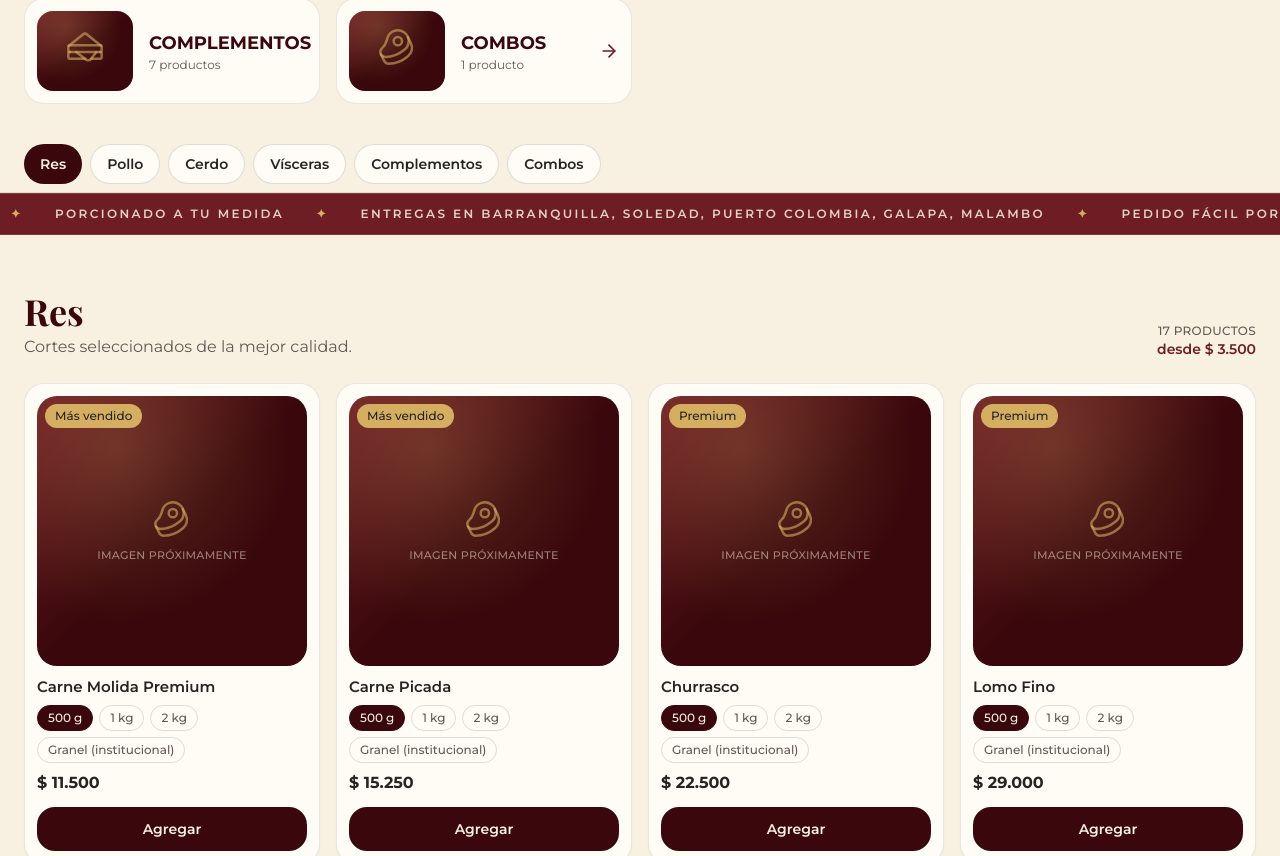
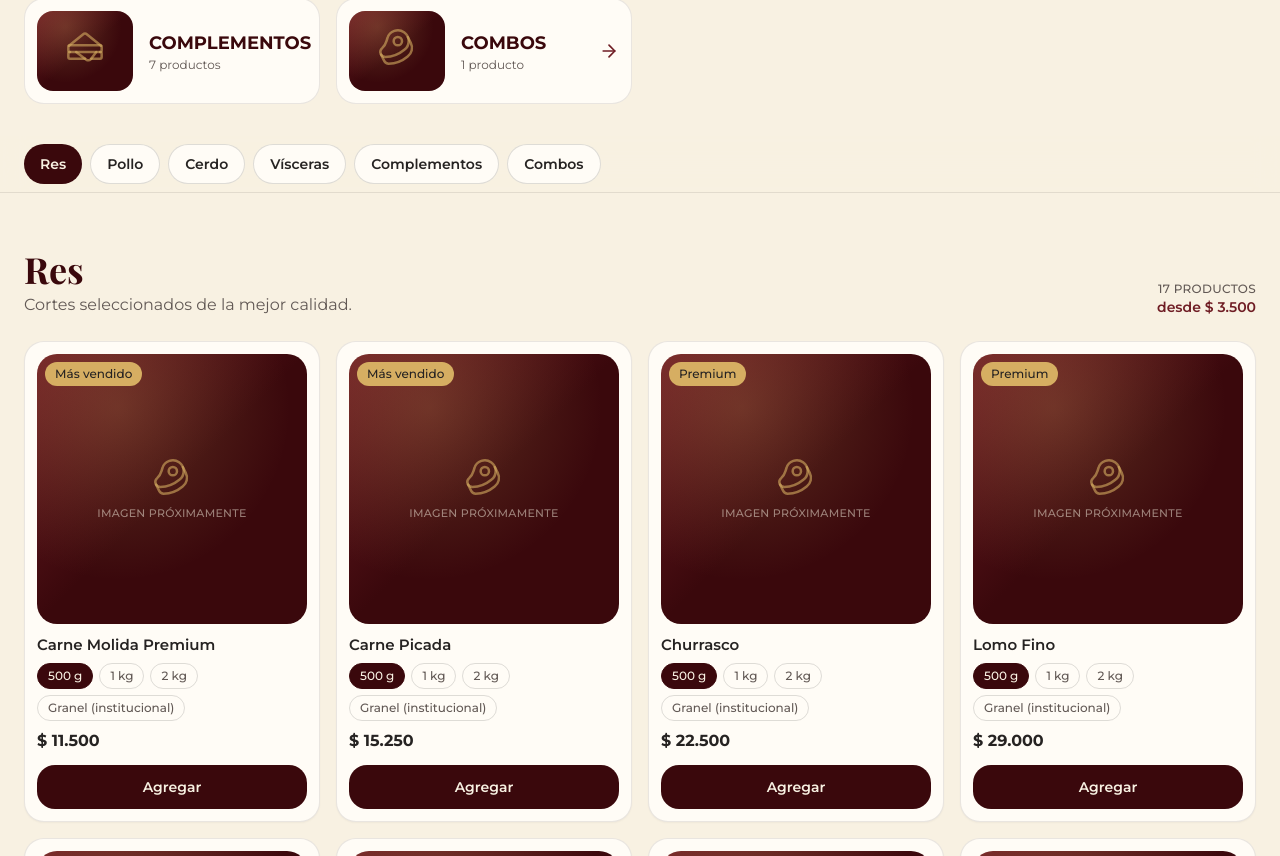
Before and after one commit to Sowi22/VANTRO, a Next.js app: page / in a window 1280 px wide. Shown: the part 824-1680 px from the top of the page. Built offline with nearby package versions, Linux system fonts and the light colour scheme.

Commit message:
Quita la cinta animada de beneficios
Co-Authored-By: Claude Opus 5.5 <noreply@anthropic.com>

```diff
--- a/src/app/globals.css
+++ b/src/app/globals.css
@@ -35,20 +35,6 @@ body {
   background: var(--color-background);
   color: var(--color-foreground);
   font-family: var(--font-sans), sans-serif;
-}
-
-/* Cinta de confianza que se desplaza sola (CSS puro, sin JS). */
-@keyframes marquee {
-  from {
-    transform: translateX(0);
-  }
-  to {
-    transform: translateX(-50%);
-  }
-}
-
-.animate-marquee {
-  animation: marquee 28s linear infinite;
 }
 
 /* Entrada del hero en CSS: se ve aunque el JS todavía no haya cargado. */
--- a/src/components/shared/TrustMarquee.tsx
+++ /dev/null
@@ -1,29 +0,0 @@
-import { coverageCities } from "@/config/brand";
-
-const items = [
-  "Empacado al vacío",
-  "Calidad constante",
-  "Porcionado a tu medida",
-  `Entregas en ${coverageCities.join(", ")}`,
-  "Pedido fácil por WhatsApp",
-];
-
-/** Cinta animada solo con CSS (se duplica el contenido para que el ciclo no se note). */
-export function TrustMarquee() {
-  return (
-    <div className="overflow-hidden border-y border-gold/20 bg-wine py-3" aria-label="Por qué VANTRO">
-      <div className="animate-marquee flex w-max gap-8 whitespace-nowrap">
-        {[...items, ...items].map((item, index) => (
-          <span
-            key={index}
-            aria-hidden={index >= items.length}
-            className="flex items-center gap-8 text-xs font-semibold uppercase tracking-[0.2em] text-ivory/85"
-          >
-            {item}
-            <span className="text-gold">✦</span>
-          </span>
-        ))}
-      </div>
-    </div>
-  );
-}
--- a/src/features/catalog/Catalog.tsx
+++ b/src/features/catalog/Catalog.tsx
@@ -2,7 +2,6 @@
 
 import { useMemo } from "react";
 import { motion } from "motion/react";
-import { TrustMarquee } from "@/components/shared/TrustMarquee";
 import { brand } from "@/config/brand";
 import { getBestOffer, useCatalog } from "@/hooks/useCatalog";
 import { formatCurrency } from "@/lib/currency";
@@ -33,7 +32,6 @@ export function Catalog() {
     <>
       <CategoryCards sections={sections} />
       <CategoryNav sections={sections} />
-      <TrustMarquee />
 
       <div id="catalogo">
         {sections.length === 0 ? (
```
